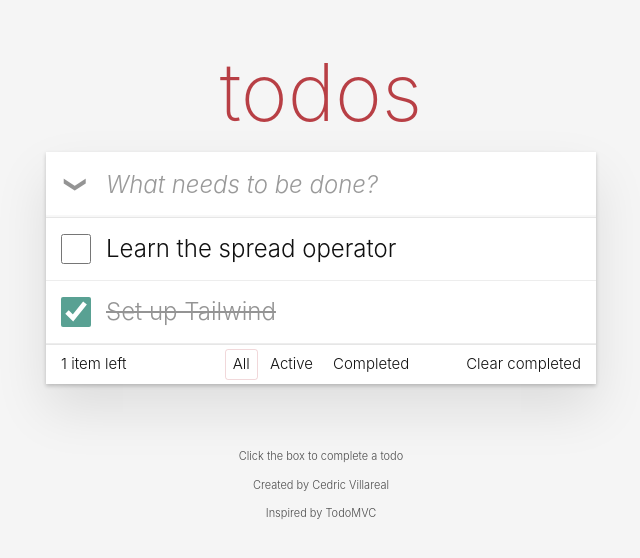
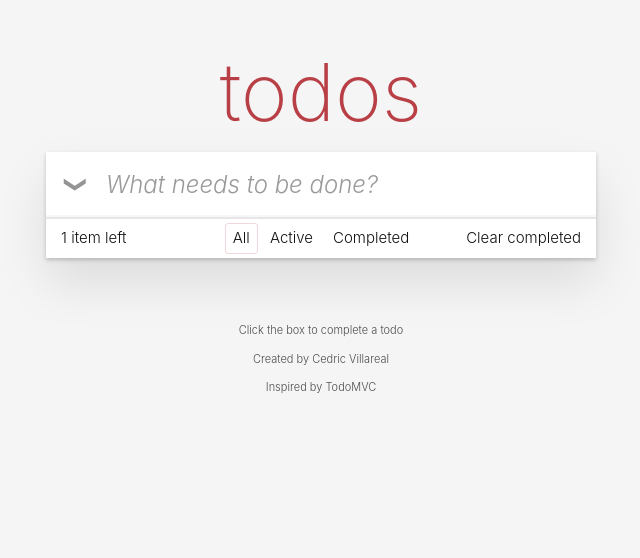
Before and after one commit to CedricVillareal/csit340-todomvc, a React (Vite) app: page / in a window 1280 px wide. Shown: the top 558 px of the page, without its empty margins (319-959 px from the left). Built offline with nearby package versions, Linux system fonts and the light colour scheme.

Commit message:
feat: hide main and footer when there are no todos

```diff
--- a/src/components/Todos.jsx
+++ b/src/components/Todos.jsx
@@ -4,10 +4,7 @@
 
    function Todos() {
             const [text, setText] = useState('')
-            const [todos, setTodos] = useState([
-            { id: 1, text: 'Learn the spread operator', completed: false },
-            { id: 2, text: 'Set up Tailwind', completed: true },
-        ])
+            const [todos, setTodos] = useState([])
    function handleSubmit(e) {
         e.preventDefault()
         const trimmed = text.trim()
@@ -43,6 +40,17 @@
                  className="h-[65px] w-full py-4 pr-4 pl-[60px] text-2xl shadow-[inset_0_-2px_1px_rgba(0,0,0,0.03)] outline-none placeholder:text-black/40 placeholder:italic focus:shadow-[0_0_2px_2px_#cf7d7d]"
                  placeholder="What needs to be done?" />
             </form>
+
+            {todos.length > 0 && (
+                <>
+                    <main className="relative border-t border-[#e6e6e6]">
+                    ...everything in main...
+                    </main>
+                    <footer className="grid h-10 ...">
+                    ...everything in footer...
+                    </footer>
+                </>
+                )}
 
             <main className="relative border-t border-[#e6e6e6]">
                 <input id="toggle-all" type="checkbox" className="peer sr-only" />
```
